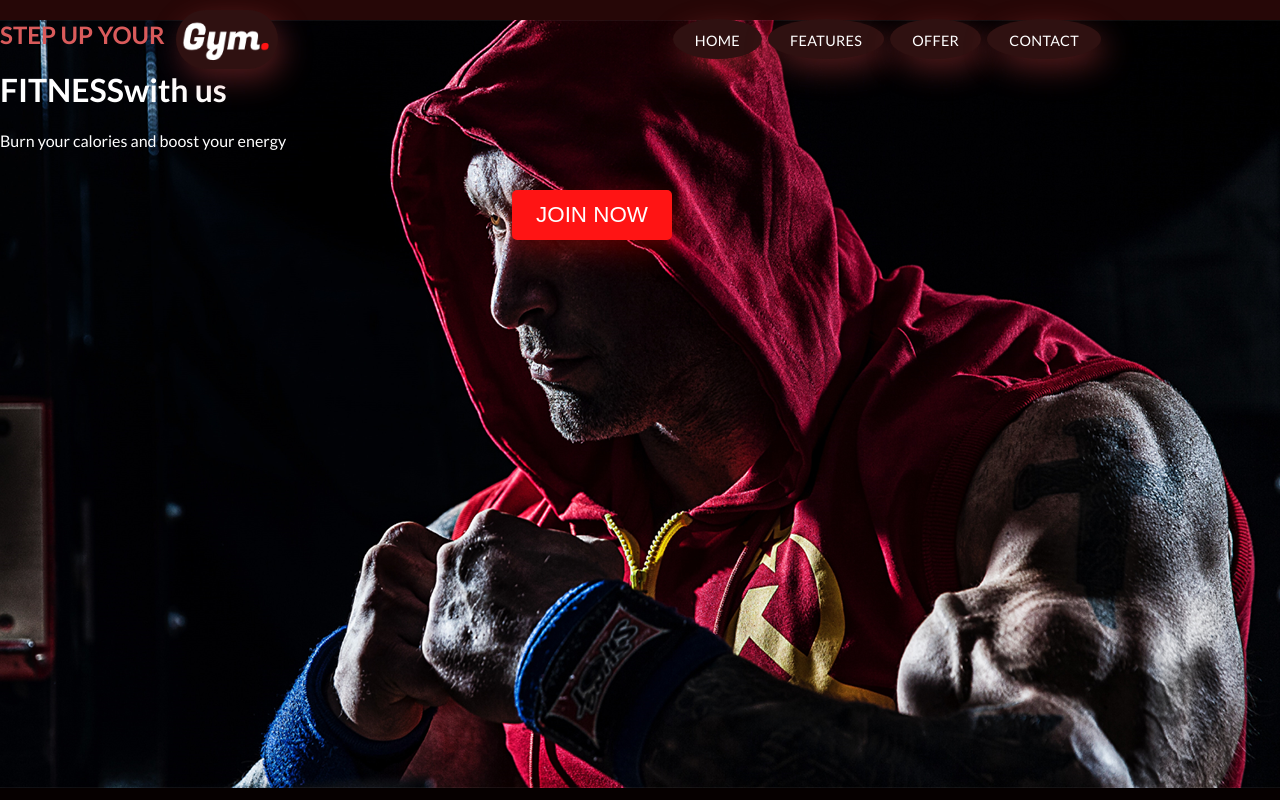
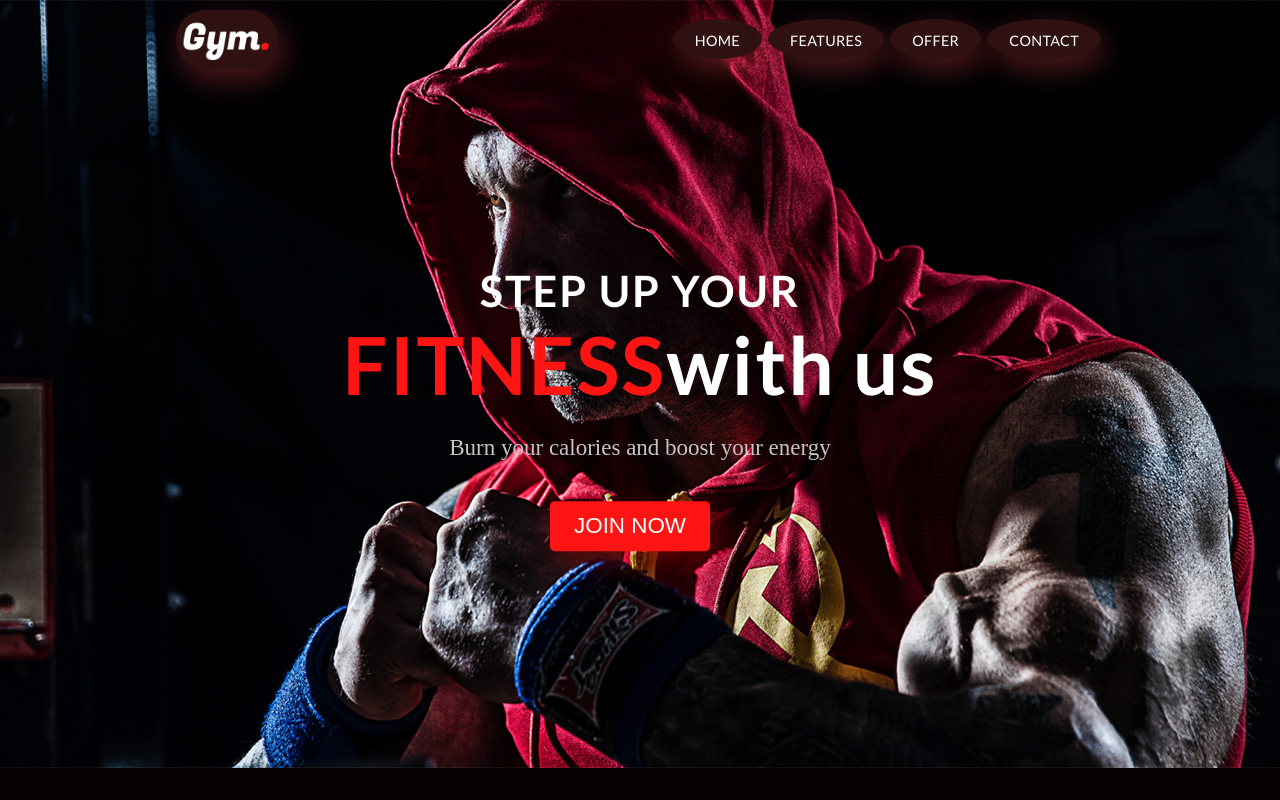
Before and after one commit to nikhil2982001/Dot_eVenture, a React (Vite) app: page / in a window 1280 px wide. Shown: the top 800 px of the page. Built offline with nearby package versions, Linux system fonts and the light colour scheme.

Commit message:
Update Header.css

```diff
--- a/src/Components/Header.css
+++ b/src/Components/Header.css
@@ -19,3 +19,34 @@
     height: 100%;
     z-index: -1;
   }
+.name {
+  text-align: center;
+  font-family: "Montserrat", "sans-serif";
+  width: 900px;
+  position: absolute;
+  left: 50%;
+  top: 55%;
+  transform: translate(-50%, -55%);
+  max-width: 100%;
+}
+.name span {
+  color: #ff1414;
+}
+.name .details {
+  font-size: 23px;
+  color: #c5c5c5;
+}
+.name h2 {
+  font-family: "Lato", "sans-serif";
+  font-size: 2.7rem;
+  margin: 0px;
+  letter-spacing: 2px;
+  color: #ffffff;
+}
+.name h1 {
+  font-family: "Lato";
+  font-size: 5rem;
+  margin: 0px;
+  letter-spacing: 2px;
+  color: #ffffff;
+}
```
